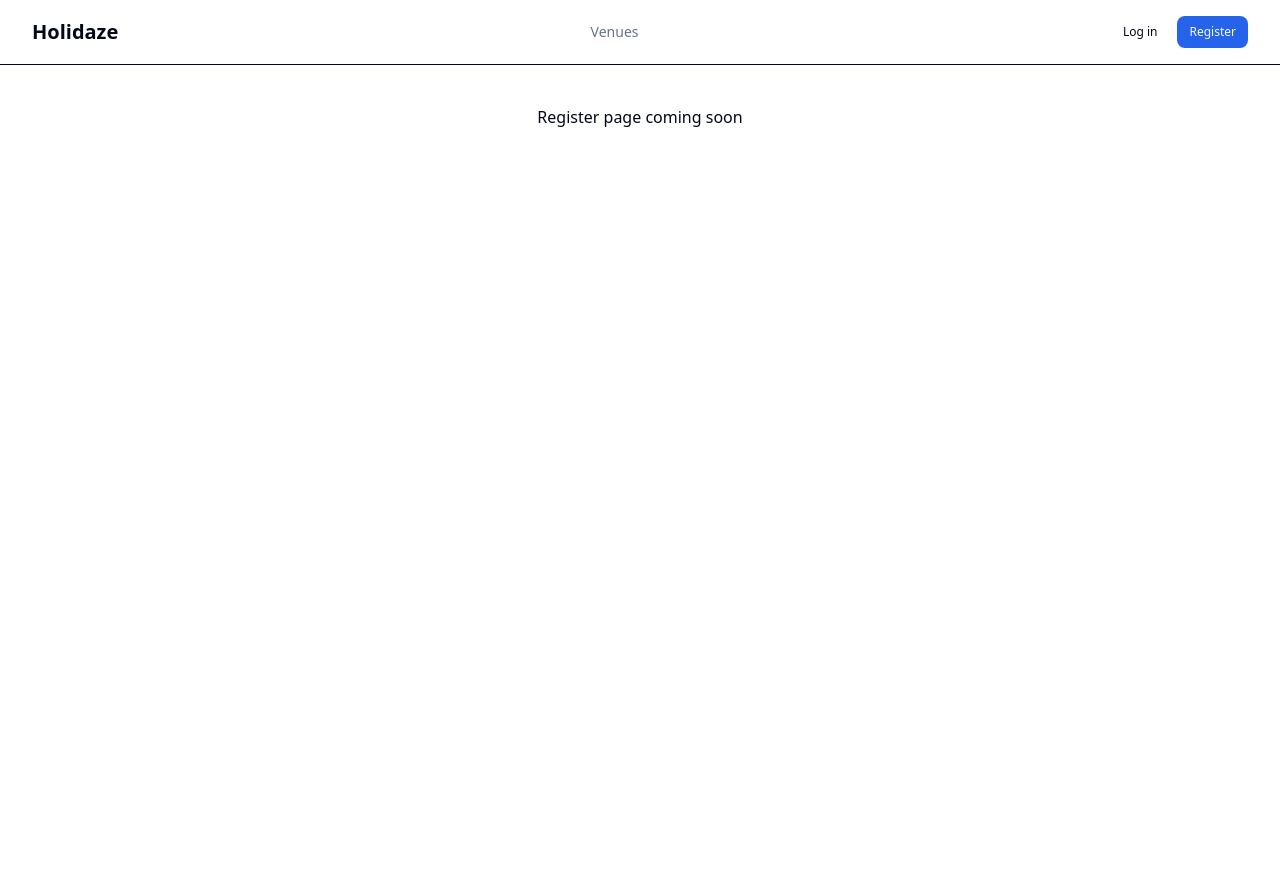
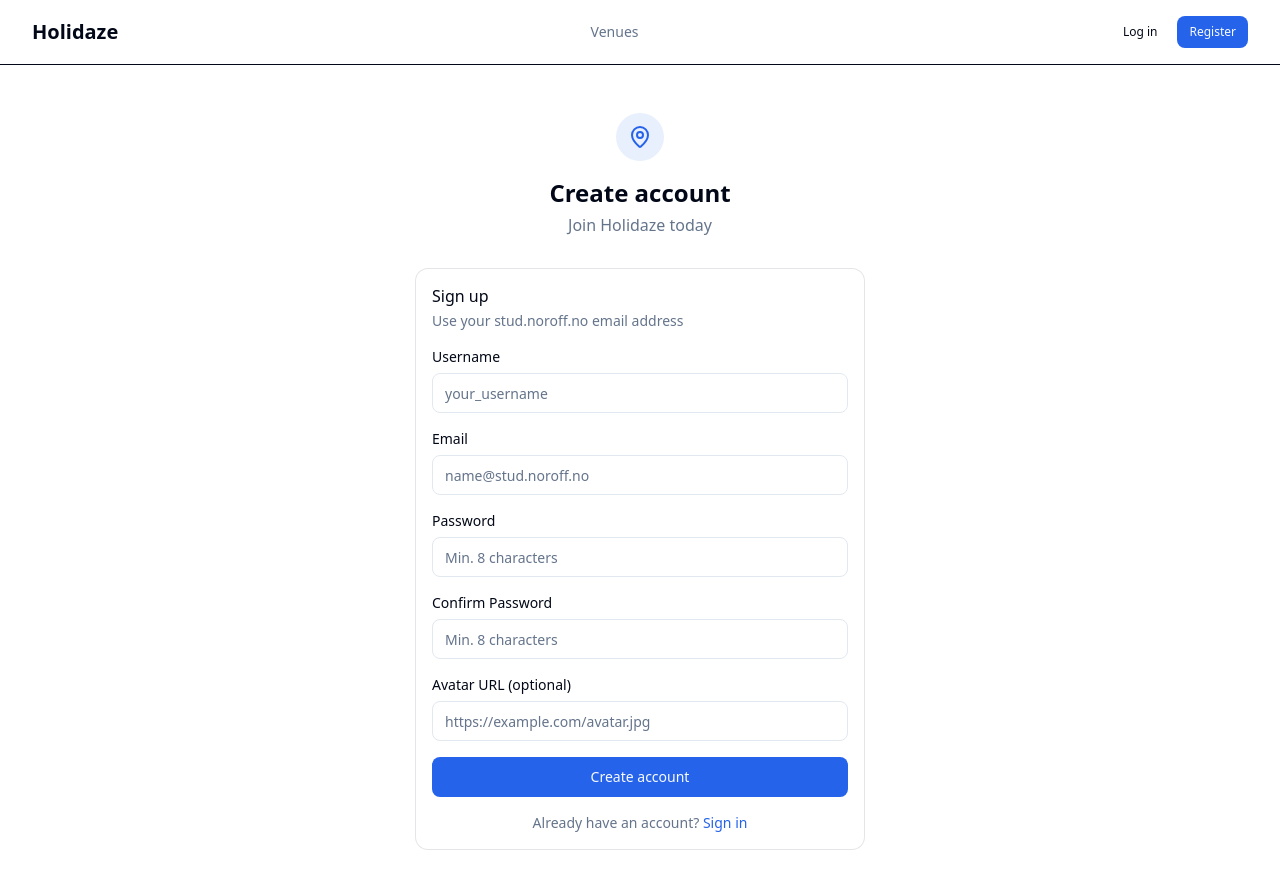
Before and after one commit to Hammadniazi/holidaze-booking-app, a React (Vite) app: page /register in a window 1280 px wide. Shown: the top 888 px of the page. Before the commit the page ends 800 px from the top, so only its background shows below. Built offline with nearby package versions, Linux system fonts and the light colour scheme; no server answers.

Commit message:
feat(auth): add register page with schema validation and auth submit flow

```diff
--- a/src/hooks/useAuth.ts
+++ b/src/hooks/useAuth.ts
@@ -18,9 +18,25 @@ export function useAuth() {
     },
     [setAuth],
   );
+
+  const register = useCallback(
+    async (data: {
+      name: string;
+      email: string;
+      password: string;
+      bio?: string;
+      venueManager?: boolean;
+      avatar?: { url?: string; alt?: string };
+    }) => {
+      await authApi.register(data);
+      toast.success("Account created successfully! Please log in.");
+    },
+    [],
+  );
   return {
     user,
     login,
     token,
+    register,
   };
 }
--- /dev/null
+++ b/src/pages/RegisterPage.tsx
@@ -0,0 +1,148 @@
+import { useForm, type Resolver } from "react-hook-form";
+import { zodResolver } from "@hookform/resolvers/zod";
+import { useState } from "react";
+import { registerSchema, type RegisterInput } from "@/schemas";
+import { Link, useNavigate } from "@tanstack/react-router";
+import { useAuth } from "@/hooks/useAuth";
+import { ApiError } from "@/api/client";
+import {
+  Card,
+  CardContent,
+  CardDescription,
+  CardHeader,
+  CardTitle,
+} from "@/components/ui/card";
+import { Button } from "@/components/ui/Button";
+import { Input } from "@/components/ui/input";
+import { MapPin } from "lucide-react";
+import { Alert } from "@/components/ui/alert";
+
+export const RegisterPage = () => {
+  const { register: registerUser } = useAuth();
+  const navigate = useNavigate();
+  const [serverError, setServerError] = useState<string | null>(null);
+
+  const {
+    register,
+    handleSubmit,
+    formState: { errors, isSubmitting },
+  } = useForm<RegisterInput>({
+    resolver: zodResolver(registerSchema) as Resolver<RegisterInput>,
+  });
+
+  const onSubmit = async (data: RegisterInput) => {
+    setServerError(null);
+    try {
+      const payload = {
+        ...data,
+        bio: data.bio || undefined,
+        avatar: data.avatar?.url ? data.avatar : undefined,
+      };
+      await registerUser(payload);
+      void navigate({ to: "/login" });
+    } catch (error) {
+      const message =
+        error instanceof ApiError
+          ? error.message
+          : "Registration failed. Please try again.";
+      setServerError(message);
+    }
+  };
+  return (
+    <div className="flex min-h-[calc(100vh-4rem)] items-center justify-center px-4 py-12">
+      <div className="w-full max-w-md">
+        <div className="flex flex-col items-center mb-8">
+          <div className="flex h-12 w-12 items-center justify-center rounded-full bg-[var(--color-primary)]/10 mb-4">
+            <MapPin className="h-6 w-6 text-[var(--color-primary)]" />
+          </div>
+          <h1 className="text-2xl font-bold">Create account</h1>
+          <p className="text-[var(--color-muted-foreground)] mt-1">
+            Join Holidaze today
+          </p>
+        </div>
+
+        <Card>
+          <CardHeader>
+            <CardTitle>Sign up</CardTitle>
+            <CardDescription>
+              Use your stud.noroff.no email address
+            </CardDescription>
+          </CardHeader>
+          <CardContent>
+            {serverError && (
+              <Alert variant="destructive" className="mb-4">
+                {serverError}
+              </Alert>
+            )}
+
+            <form
+              onSubmit={handleSubmit(onSubmit)}
+              className="space-y-4"
+              noValidate
+            >
+              <Input
+                id="name"
+                label="Username"
+                placeholder="your_username"
+                autoComplete="username"
+                error={errors.name?.message}
+                {...register("name")}
+              />
+              <Input
+                id="email"
+                label="Email"
+                type="email"
+                placeholder="name@stud.noroff.no"
+                autoComplete="email"
+                error={errors.email?.message}
+                {...register("email")}
+              />
+              <Input
+                id="password"
+                label="Password"
+                type="password"
+                placeholder="Min. 8 characters"
+                autoComplete="new-password"
+                error={errors.password?.message}
+                {...register("password")}
+              />
+              <Input
+                id="confirmPassword"
+                label="Confirm Password"
+                type="password"
+                placeholder="Min. 8 characters"
+                autoComplete="new-password"
+                error={errors.confirmPassword?.message}
+                {...register("confirmPassword")}
+              />
+              <Input
+                id="avatarUrl"
+                label="Avatar URL (optional)"
+                type="url"
+                placeholder="https://example.com/avatar.jpg"
+                error={errors.avatar?.url?.message}
+                {...register("avatar.url")}
+              />
+
+              <Button type="submit" className="w-full" isLoading={isSubmitting}>
+                {isSubmitting ? "Creating account..." : "Create account"}
+              </Button>
+            </form>
+
+            <p className="mt-4 text-center text-sm text-[var(--color-muted-foreground)]">
+              Already have an account?{" "}
+              <Link
+                to="/login"
+                className="text-[var(--color-primary)] hover:underline font-medium"
+              >
+                Sign in
+              </Link>
+            </p>
+          </CardContent>
+        </Card>
+      </div>
+    </div>
+  );
+};
+
+export default RegisterPage;
--- a/src/routes/index.tsx
+++ b/src/routes/index.tsx
@@ -7,6 +7,7 @@ import {
   Outlet,
   createRoute,
 } from "@tanstack/react-router";
+import RegisterPage from "@/pages/RegisterPage";
 
 // Root route with layout
 const rootRoute = createRootRoute({
@@ -32,9 +33,7 @@ const loginRoute = createRoute({
 const registerRoute = createRoute({
   getParentRoute: () => rootRoute,
   path: "/register",
-  component: () => (
-    <div className="p-10 text-center">Register page coming soon</div>
-  ),
+  component: RegisterPage,
 });
 
 const profileRoute = createRoute({
--- a/src/schemas/index.ts
+++ b/src/schemas/index.ts
@@ -6,5 +6,47 @@ export const loginSchema = z.object({
     .string()
     .min(8, { message: "Password must be at least 8 characters long" }),
 });
+//  Registe Schema
+
+export const registerSchema = z
+  .object({
+    name: z
+      .string()
+      .min(3, { message: "Name must be at least 3 characters long" })
+      .regex(/^[a-zA-Z0-9_]+$/, {
+        message: "Name can only contain letters, numbers, and underscores",
+      }),
+    email: z
+      .string()
+      .email({ message: "Invalid email address" })
+      .regex(/@stud\.noroff\.no$/, {
+        message: "Email must be a stud.noroff.no address",
+      }),
+    password: z
+      .string()
+      .min(8, { message: "Password must be at least 8 characters long" }),
+    confirmPassword: z
+      .string()
+      .min(8, {
+        message: "Confirm Password must be at least 8 characters long",
+      }),
+    bio: z
+      .string()
+      .max(160, { message: "Bio must be under 160 characters" })
+      .optional()
+      .or(z.literal("")),
+    venueManager: z.boolean().default(false),
+    avatar: z
+      .object({
+        url: z.string().url("Must be a valid URL").optional().or(z.literal("")),
+        alt: z.string().max(120).optional().or(z.literal("")),
+      })
+      .optional(),
+  })
+  .refine((data) => data.password === data.confirmPassword, {
+    message: "Passwords do not match",
+    path: ["confirmPassword"],
+  });
 
 export type LoginInput = z.infer<typeof loginSchema>;
+export type RegisterInput = z.infer<typeof registerSchema>;
```
